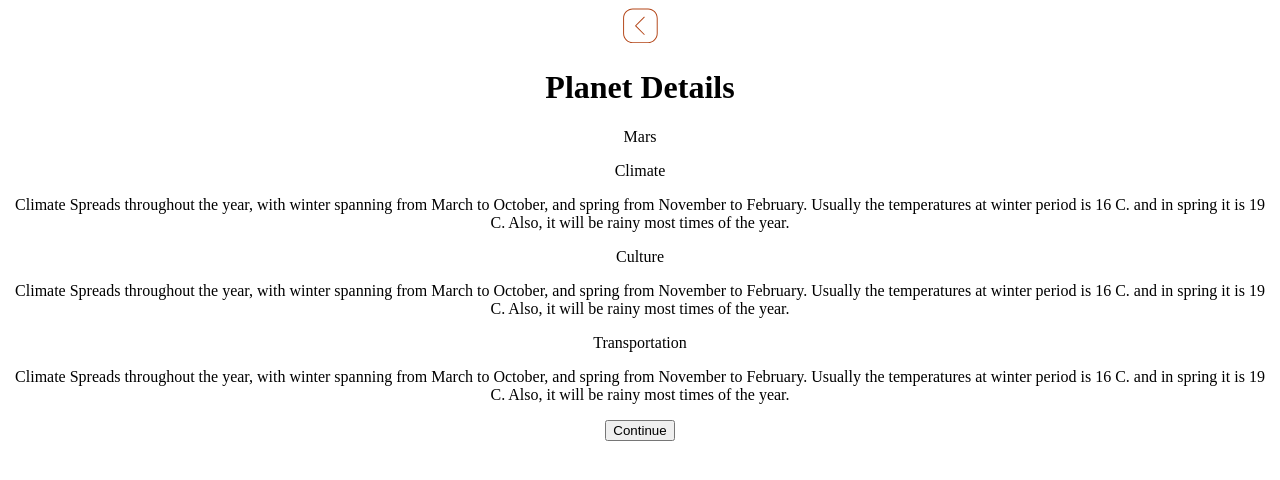
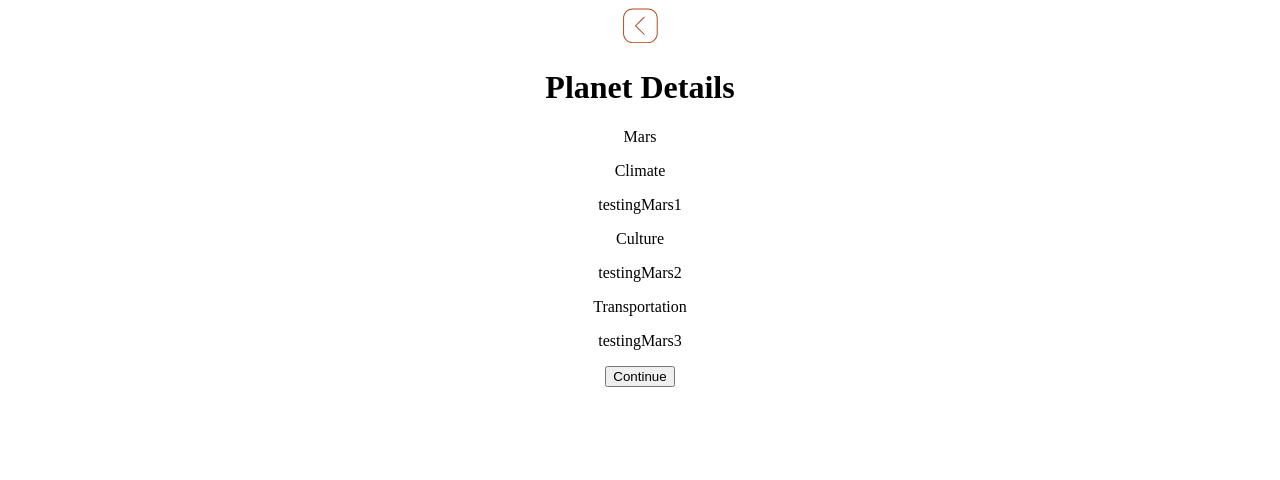
Before and after one commit to pavadaran/Astron, a React (Create React App) app in the folder client/: page /astron/booking in a window 1280 px wide. Both pictures are taken after a click on the icon 640 px from the left and 454 px from the top of the page. Shown: the top 480 px of the page. Built offline with nearby package versions, Linux system fonts and the light colour scheme; the HTML template or start-up script is replaced by a standard one.

Commit message:
Added example to use context to pass data from planet selection to planet details

```diff
--- a/client/src/pages/bookingPages/AvailableTickets.jsx
+++ b/client/src/pages/bookingPages/AvailableTickets.jsx
@@ -1,5 +1,10 @@
+import { useContext } from "react";
+
+import { BookingContext } from "../../context/BookingContext.jsx";
+
 const AvailableTickets = (props) => {
     const { currentPage, setCurrentPage } = props;
+    const { getBookingContext, setBookingContext } = useContext(BookingContext);
 
     return (
         <>
--- a/client/src/pages/bookingPages/BookTickets.jsx
+++ b/client/src/pages/bookingPages/BookTickets.jsx
@@ -1,5 +1,10 @@
+import { useContext } from "react";
+
+import { BookingContext } from "../../context/BookingContext.jsx";
+
 const BookTickets = (props) => {
     const { currentPage, setCurrentPage } = props;
+    const { getBookingContext, setBookingContext } = useContext(BookingContext);
 
     return (
         <>
--- a/client/src/pages/bookingPages/BookingInfo.jsx
+++ b/client/src/pages/bookingPages/BookingInfo.jsx
@@ -1,5 +1,10 @@
+import { useContext } from "react";
+
+import { BookingContext } from "../../context/BookingContext.jsx";
+
 const BookingInfo = (props) => {
     const { currentPage, setCurrentPage } = props;
+    const { getBookingContext, setBookingContext } = useContext(BookingContext);
 
     return (
         <>
--- a/client/src/pages/bookingPages/MakePayment.jsx
+++ b/client/src/pages/bookingPages/MakePayment.jsx
@@ -1,5 +1,10 @@
+import { useContext } from "react";
+
+import { BookingContext } from "../../context/BookingContext.jsx";
+
 const MakePayment = (props) => {
     const { currentPage, setCurrentPage } = props;
+    const { getBookingContext, setBookingContext } = useContext(BookingContext);
 
     return (
         <>
--- a/client/src/pages/bookingPages/PlaceSelection.jsx
+++ b/client/src/pages/bookingPages/PlaceSelection.jsx
@@ -1,5 +1,10 @@
+import { useContext } from "react";
+
+import { BookingContext } from "../../context/BookingContext.jsx";
+
 const PlaceSelection = (props) => {
     const { currentPage, setCurrentPage } = props;
+    const { getBookingContext, setBookingContext } = useContext(BookingContext);
 
     return (
         <>
--- a/client/src/pages/bookingPages/PlanetDetails.jsx
+++ b/client/src/pages/bookingPages/PlanetDetails.jsx
@@ -1,48 +1,48 @@
+import { useContext } from "react";
+
+import { BookingContext } from "../../context/BookingContext.jsx";
+
 import coverImg from "../../assets/planetdetails.png"
 import "../../styles/PlanetDetails.css"
 
 const PlanetDetails = (props) => {
     const { currentPage, setCurrentPage} = props;
+    const { getBookingContext, setBookingContext } = useContext(BookingContext);
 
-    // const handlePlanetClick = (planet) => {
-    //     console.log("Received planet:", planet);
-    //     // You can perform further actions with the received planet data here
-    // };
+    const booking = getBookingContext();
+
     return (
         <>
             <div className="back-ground">
-                {/* <button onClick={() => setCurrentPage(currentPage - 1)}>Back</button> */}
-
                 <svg className="back-button" onClick={() => setCurrentPage(currentPage - 1)} xmlns="http://www.w3.org/2000/svg" width="35" height="36" viewBox="0 0 35 36" fill="none">
                     <path fill-rule="evenodd" clip-rule="evenodd" d="M25.0872 1.49539H9.71569C4.94039 1.49539 1.06924 5.36654 1.06924 10.1418V25.5133C1.06924 30.2886 4.94039 34.1598 9.71569 34.1598H25.0872C29.8625 34.1598 33.7336 30.2886 33.7336 25.5133V10.1418C33.7336 5.36654 29.8625 1.49539 25.0872 1.49539ZM34.6943 10.1418C34.6943 4.83595 30.3931 0.534668 25.0872 0.534668H9.71569C4.4098 0.534668 0.108521 4.83595 0.108521 10.1418V25.5133C0.108521 30.8192 4.4098 35.1205 9.71569 35.1205H25.0872C30.3931 35.1205 34.6943 30.8192 34.6943 25.5133V10.1418ZM20.9046 8.84146C21.0922 8.65386 21.3964 8.65386 21.584 8.84146C21.7716 9.02905 21.7716 9.33319 21.584 9.52079L13.2772 17.8276L21.584 26.1344C21.7716 26.322 21.7716 26.6261 21.584 26.8137C21.3964 27.0013 21.0922 27.0013 20.9046 26.8137L12.2582 18.1672C12.0706 17.9796 12.0706 17.6755 12.2582 17.4879L20.9046 8.84146Z" fill="#B34416" />
                 </svg>
                 <h1 className="heading">Planet Details</h1>
                 <div className="cover-container">
-                    <p className="name">Mars</p>
+                    <p className="name">{booking.planet.name}</p>
                 </div>
                 <div className="details-row">
                     <p className="sub-heading">Climate</p>
                     <div className="vl"></div>
                     <p className="description">
-                        Climate Spreads throughout the year, with winter spanning from March to October, and spring from November to February. Usually the temperatures at winter period is 16 C. and in spring it is 19 C. Also, it will be rainy most times of the year.
+                        {booking.planet.climate}
                     </p>
                 </div>
                 <div className="details-row">
                     <p className="sub-heading">Culture</p>
                     <div className="vl"></div>
                     <p className="description">
-                        Climate Spreads throughout the year, with winter spanning from March to October, and spring from November to February. Usually the temperatures at winter period is 16 C. and in spring it is 19 C. Also, it will be rainy most times of the year.
+                        {booking.planet.culture}
                     </p>
                 </div>
                 <div className="details-row">
                     <p className="sub-heading">Transportation</p>
                     <div className="vl"></div>
                     <p className="description">
-                        Climate Spreads throughout the year, with winter spanning from March to October, and spring from November to February. Usually the temperatures at winter period is 16 C. and in spring it is 19 C. Also, it will be rainy most times of the year.
+                        {booking.planet.transportation}
                     </p>
                 </div>
                 <button className="continue-button" onClick={() => setCurrentPage(currentPage + 1)}>Continue</button>
-
             </div>
         </>
     )
--- a/client/src/pages/bookingPages/PlanetSelection.jsx
+++ b/client/src/pages/bookingPages/PlanetSelection.jsx
@@ -1,3 +1,7 @@
+import { useContext } from "react";
+
+import { BookingContext } from "../../context/BookingContext.jsx";
+
 import "../../styles/PlanetSelection.css";
 import mars from "../../assets/mars.png"
 import venus from "../../assets/venus.png";
@@ -6,8 +10,8 @@ import mercury from "../../assets/mercury.png";
 
 const PlanetSelection = (props) => {
     const { currentPage, setCurrentPage } = props;
-    // const {selectedPlanet, setSelectedPlanet} = props;
-    // const { handlePlanetClick } = props;
+    const { getBookingContext, setBookingContext } = useContext(BookingContext);
+
     const list = [
         {
             name: "Mars",
@@ -43,13 +47,10 @@ const PlanetSelection = (props) => {
         },
     ]
 
-    // const handlePlanetClick = (planet) => {
-    //     // Call your function and pass the planet information
-    //     // For example, you can console.log the planet information
-    //     setSelectedPlanet(planet);
-    //     setCurrentPage(1);
-    //     console.log("Clicked on planet:", planet);
-    // };
+    const handleClick = (index) => {
+        setBookingContext({ planet: list[index] });
+        setCurrentPage(currentPage + 1);
+    }
 
     return (
         <div className="back-ground">
@@ -66,8 +67,7 @@ const PlanetSelection = (props) => {
                         </div>
                         <div className="planet-right">
                             <svg onClick={() => {
-                                setCurrentPage(currentPage + 1);
-                                // handlePlanetClick(planet)
+                                handleClick(index);
                             }} xmlns="http://www.w3.org/2000/svg" width="35" height="36" viewBox="0 0 35 36" fill="none">
                                 <path fill-rule="evenodd" clip-rule="evenodd" d="M9.66528 1.51833H25.0367C29.8121 1.51833 33.6832 5.38948 33.6832 10.1648V25.5363C33.6832 30.3116 29.8121 34.1827 25.0367 34.1827H9.66528C4.88997 34.1827 1.01882 30.3116 1.01882 25.5363V10.1648C1.01882 5.38948 4.88997 1.51833 9.66528 1.51833ZM0.0581055 10.1648C0.0581055 4.85889 4.35938 0.557617 9.66528 0.557617H25.0367C30.3426 0.557617 34.6439 4.85889 34.6439 10.1648V25.5363C34.6439 30.8422 30.3426 35.1434 25.0367 35.1434H9.66528C4.35938 35.1434 0.0581055 30.8422 0.0581055 25.5363V10.1648ZM13.8478 8.86441C13.6602 8.67681 13.3561 8.67681 13.1685 8.86441C12.9809 9.052 12.9809 9.35614 13.1685 9.54374L21.4753 17.8505L13.1685 26.1573C12.9809 26.3449 12.9809 26.6491 13.1685 26.8366C13.3561 27.0242 13.6602 27.0242 13.8478 26.8366L22.4943 18.1902C22.6819 18.0026 22.6819 17.6985 22.4943 17.5109L13.8478 8.86441Z" fill="white" />
                             </svg>
--- a/client/src/pages/bookingPages/TransportInfo.jsx
+++ b/client/src/pages/bookingPages/TransportInfo.jsx
@@ -1,5 +1,10 @@
+import { useContext } from "react";
+
+import { BookingContext } from "../../context/BookingContext.jsx";
+
 const TransportInfo = (props) => {
     const { currentPage, setCurrentPage } = props;
+    const { getBookingContext, setBookingContext } = useContext(BookingContext);
 
     return (
         <>
```
